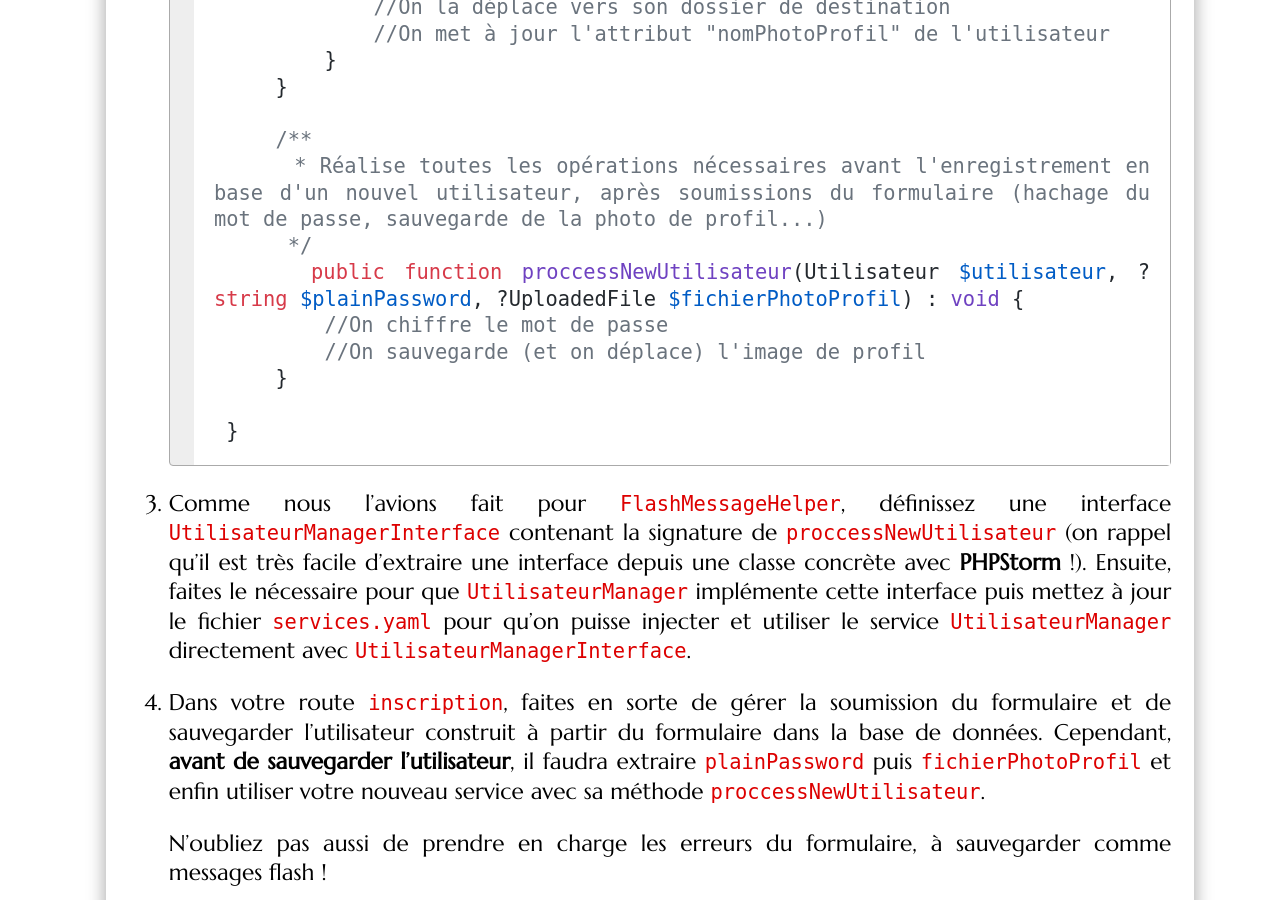
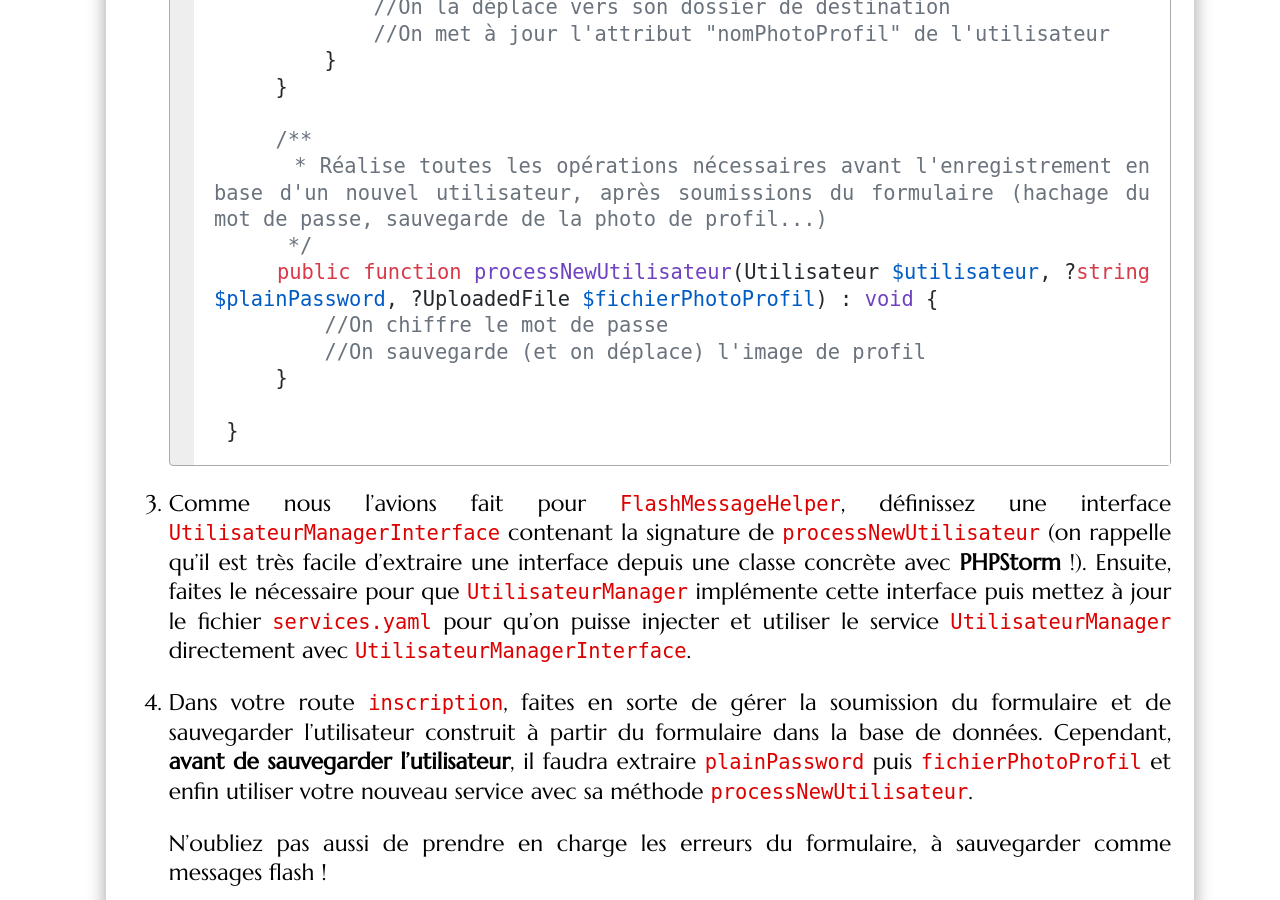
Before and after one commit to mgasquet/R5.A.05-ProgrammationAvancee-Web, a Jekyll site: the page built from tutorials/tutorial2.md, in a window 1280 px wide and 900 px high, scrolled down 13703 px. Built offline with Jekyll 4.4.1, drawn with Linux system fonts in a browser that asks for light colours; some web fonts are replaced.

Commit message:
Typo TD2

````diff
--- a/tutorials/tutorial2.md
+++ b/tutorials/tutorial2.md
@@ -389,16 +389,16 @@ $valeurChamp = $form["monChamp"]->getData();
         /**
          * Réalise toutes les opérations nécessaires avant l'enregistrement en base d'un nouvel utilisateur, après soumissions du formulaire (hachage du mot de passe, sauvegarde de la photo de profil...)
          */
-        public function proccessNewUtilisateur(Utilisateur $utilisateur, ?string $plainPassword, ?UploadedFile $fichierPhotoProfil) : void {
+        public function processNewUtilisateur(Utilisateur $utilisateur, ?string $plainPassword, ?UploadedFile $fichierPhotoProfil) : void {
             //On chiffre le mot de passe
             //On sauvegarde (et on déplace) l'image de profil
         }
 
     }
     ```
-3. Comme nous l'avions fait pour `FlashMessageHelper`, définissez une interface `UtilisateurManagerInterface` contenant la signature de `proccessNewUtilisateur` (on rappel qu'il est très facile d'extraire une interface depuis une classe concrète avec **PHPStorm** !). Ensuite, faites le nécessaire pour que `UtilisateurManager` implémente cette interface puis mettez à jour le fichier `services.yaml` pour qu'on puisse injecter et utiliser le service `UtilisateurManager` directement avec `UtilisateurManagerInterface`.
+3. Comme nous l'avions fait pour `FlashMessageHelper`, définissez une interface `UtilisateurManagerInterface` contenant la signature de `processNewUtilisateur` (on rappelle qu'il est très facile d'extraire une interface depuis une classe concrète avec **PHPStorm** !). Ensuite, faites le nécessaire pour que `UtilisateurManager` implémente cette interface puis mettez à jour le fichier `services.yaml` pour qu'on puisse injecter et utiliser le service `UtilisateurManager` directement avec `UtilisateurManagerInterface`.
 
-4. Dans votre route `inscription`, faites en sorte de gérer la soumission du formulaire et de sauvegarder l'utilisateur construit à partir du formulaire dans la base de données. Cependant, **avant de sauvegarder l'utilisateur**, il faudra extraire `plainPassword` puis `fichierPhotoProfil` et enfin utiliser votre nouveau service avec sa méthode `proccessNewUtilisateur`.
+4. Dans votre route `inscription`, faites en sorte de gérer la soumission du formulaire et de sauvegarder l'utilisateur construit à partir du formulaire dans la base de données. Cependant, **avant de sauvegarder l'utilisateur**, il faudra extraire `plainPassword` puis `fichierPhotoProfil` et enfin utiliser votre nouveau service avec sa méthode `processNewUtilisateur`.
 
     N'oubliez pas aussi de prendre en charge les erreurs du formulaire, à sauvegarder comme messages flash !
 
````
